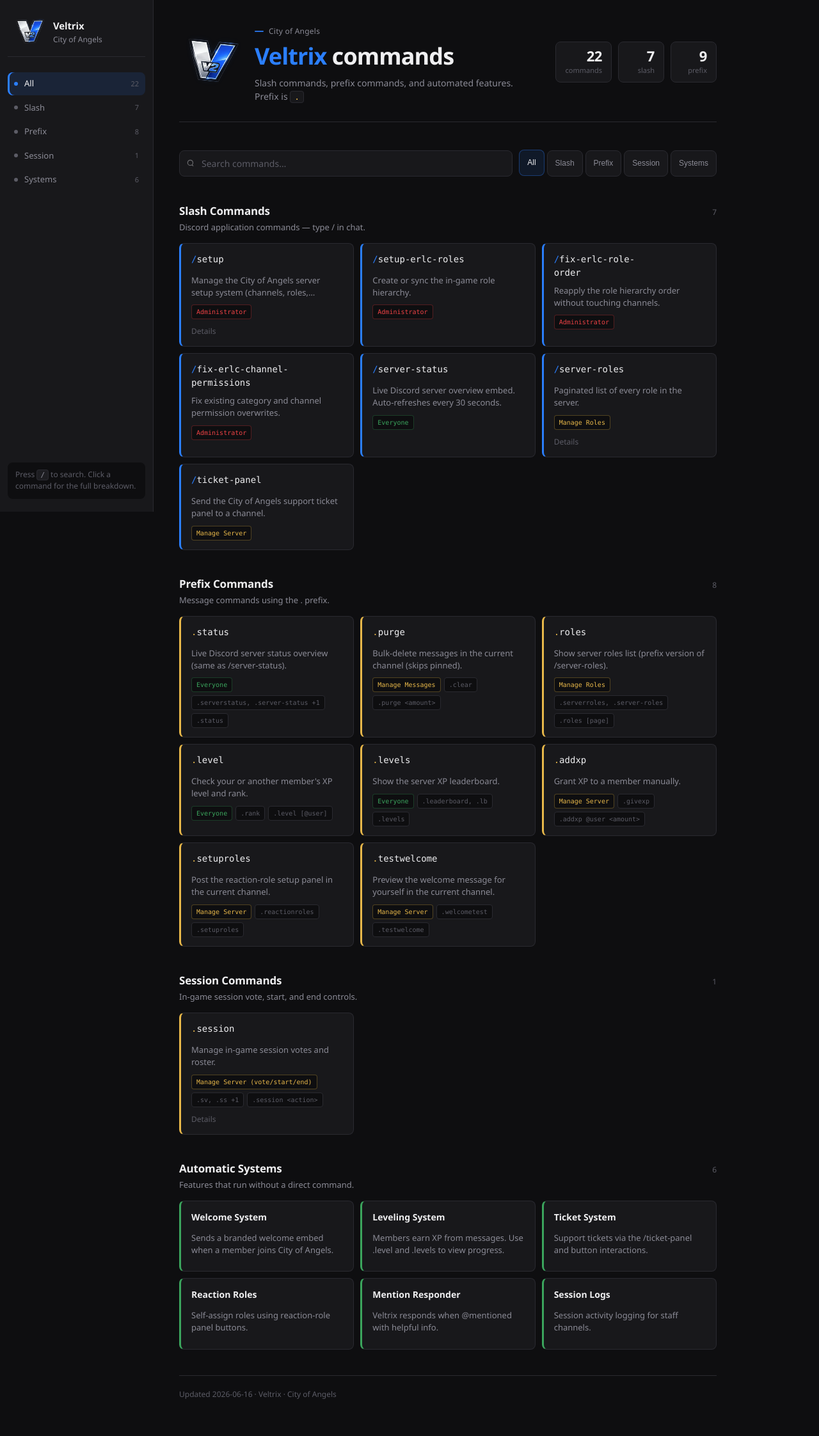
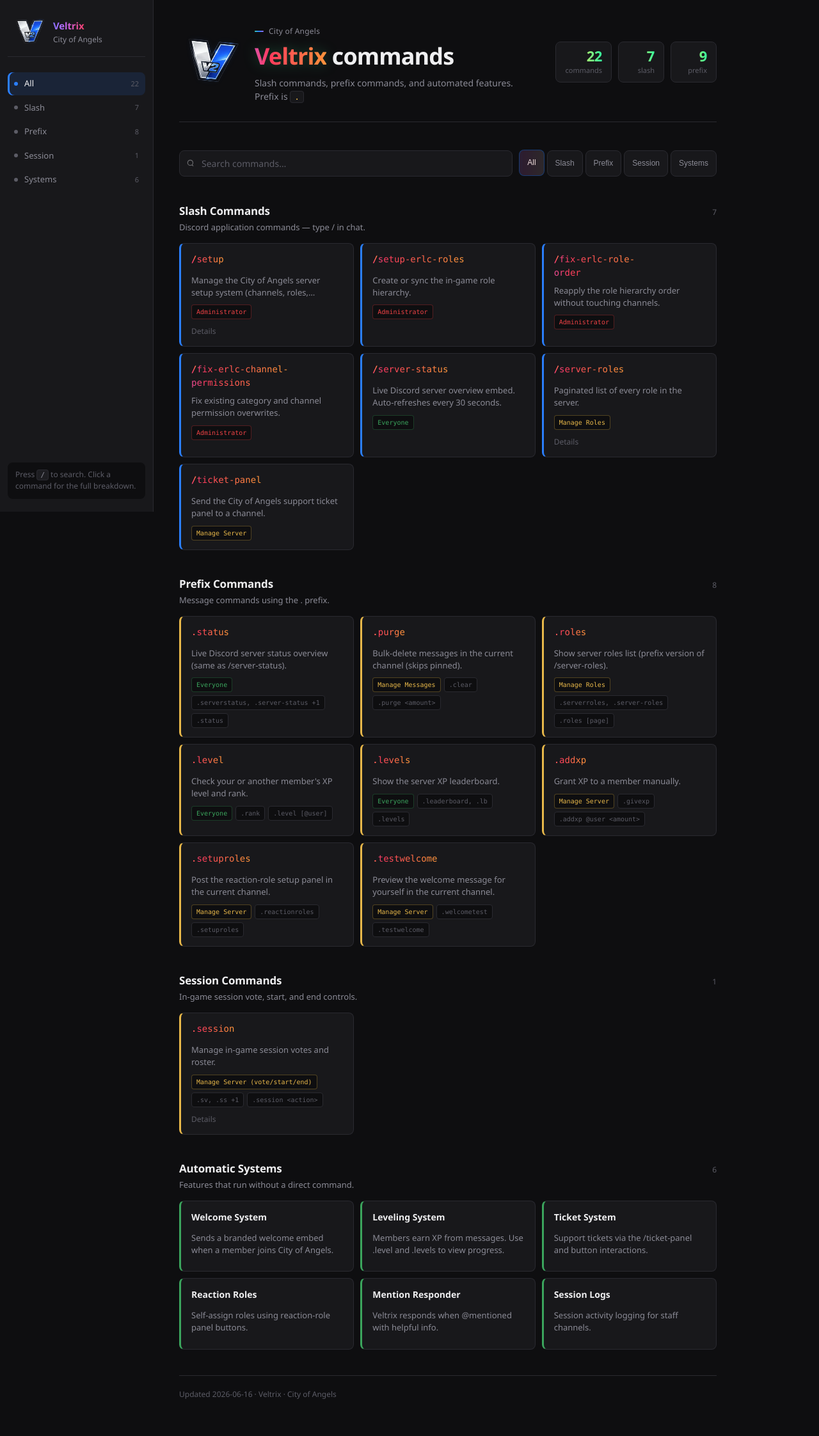
Before and after one commit to Preston155/hangout-website, a PHP site: page / in a window 1280 px wide. Shown: the whole page at 64% size. Run offline with PHP 8.4, Linux system fonts and the light colour scheme.

Commit message:
Add animated RGB gradient text to titles and command names.

```diff
--- a/css/commands.css
+++ b/css/commands.css
@@ -19,6 +19,16 @@
   --font: "Segoe UI Variable", "Segoe UI", system-ui, -apple-system, sans-serif;
   --mono: "Cascadia Code", "Consolas", monospace;
   --ease: cubic-bezier(0.4, 0, 0.2, 1);
+  --rgb-gradient: linear-gradient(
+    90deg,
+    #ff3b5c 0%,
+    #ff8a3d 18%,
+    #ffe14d 36%,
+    #3dff9a 54%,
+    #2b7fff 72%,
+    #b56bff 88%,
+    #ff3b5c 100%
+  );
 }
 
 *, *::before, *::after { box-sizing: border-box; margin: 0; padding: 0; }
@@ -95,6 +105,101 @@ textarea::selection {
 img {
   -webkit-user-drag: none;
   user-select: none;
+}
+
+/* Animated RGB / holographic text */
+.text-rgb,
+.hero h1 span,
+.sidebar__title,
+.stat__val,
+.cmd-name--slash,
+.cmd-name--prefix,
+.modal__cmd--slash,
+.modal__cmd--prefix {
+  background: var(--rgb-gradient);
+  background-size: 400% 100%;
+  -webkit-background-clip: text;
+  background-clip: text;
+  color: transparent;
+  animation: rgb-shift 5s linear infinite;
+}
+
+.cmd-name--slash::before,
+.cmd-name--prefix::before,
+.modal__cmd--slash::before,
+.modal__cmd--prefix::before {
+  background: var(--rgb-gradient);
+  background-size: 400% 100%;
+  -webkit-background-clip: text;
+  background-clip: text;
+  color: transparent;
+  animation: rgb-shift 5s linear infinite;
+}
+
+.hero h1 span {
+  animation: rgb-shift 4s linear infinite, rgb-glow 4s ease-in-out infinite;
+  filter: drop-shadow(0 0 12px rgba(43, 127, 255, 0.15));
+}
+
+.sidebar__title {
+  animation-duration: 7s;
+}
+
+.stat__val {
+  animation-duration: 6s;
+}
+
+.stat:hover .stat__val {
+  animation-duration: 2.5s;
+}
+
+.card:hover .cmd-name--slash,
+.card:hover .cmd-name--prefix,
+.card:hover .cmd-name--slash::before,
+.card:hover .cmd-name--prefix::before {
+  animation-duration: 2.5s;
+}
+
+@keyframes rgb-shift {
+  0% { background-position: 0% 50%; }
+  100% { background-position: 400% 50%; }
+}
+
+@keyframes rgb-glow {
+  0%, 100% { filter: drop-shadow(0 0 8px rgba(255, 59, 92, 0.2)); }
+  33% { filter: drop-shadow(0 0 10px rgba(43, 127, 255, 0.35)); }
+  66% { filter: drop-shadow(0 0 10px rgba(61, 255, 154, 0.25)); }
+}
+
+.hero__label::before {
+  content: "";
+  width: 14px;
+  height: 2px;
+  border-radius: 1px;
+  background: var(--rgb-gradient);
+  background-size: 400% 100%;
+  animation: rgb-shift 3s linear infinite;
+  opacity: 1;
+}
+
+.chip.active {
+  background: rgba(43, 127, 255, 0.1);
+  border-color: rgba(43, 127, 255, 0.35);
+  color: var(--text);
+  transform: translateY(-1px);
+  position: relative;
+  overflow: hidden;
+}
+
+.chip.active::after {
+  content: "";
+  position: absolute;
+  inset: 0;
+  background: var(--rgb-gradient);
+  background-size: 400% 100%;
+  opacity: 0.12;
+  animation: rgb-shift 4s linear infinite;
+  pointer-events: none;
 }
 
 /* instant logo boot (removed when app renders) */
@@ -198,6 +303,7 @@ body.is-ready .boot { display: none; }
   font-size: 15px;
   font-weight: 600;
   letter-spacing: -0.01em;
+  animation-duration: 7s;
 }
 
 .sidebar__sub {
@@ -350,24 +456,11 @@ body.is-ready .boot { display: none; }
   letter-spacing: 0.02em;
 }
 
-.hero__label::before {
-  content: "";
-  width: 14px;
-  height: 2px;
-  border-radius: 1px;
-  background: var(--accent);
-  opacity: 0.85;
-}
-
 .hero h1 {
   font-size: clamp(1.75rem, 3.5vw, 2.25rem);
   font-weight: 600;
   letter-spacing: -0.025em;
   line-height: 1.2;
-}
-
-.hero h1 span {
-  color: var(--accent);
 }
 
 .hero__desc {
@@ -413,7 +506,7 @@ body.is-ready .boot { display: none; }
   font-variant-numeric: tabular-nums;
   letter-spacing: -0.02em;
   line-height: 1;
-  color: var(--text);
+  animation-duration: 6s;
 }
 
 .stat__label {
@@ -504,13 +597,6 @@ body.is-ready .boot { display: none; }
   transform: translateY(0) scale(0.97);
 }
 
-.chip.active {
-  background: rgba(43, 127, 255, 0.1);
-  border-color: rgba(43, 127, 255, 0.35);
-  color: var(--text);
-  transform: translateY(-1px);
-}
-
 /* sections */
 .section {
   margin-bottom: 40px;
@@ -593,10 +679,8 @@ body.is-ready .boot { display: none; }
   font-weight: 500;
 }
 
-.cmd-name--slash { color: var(--text); }
-.cmd-name--slash::before { content: "/"; color: var(--accent); }
-.cmd-name--prefix { color: var(--text); }
-.cmd-name--prefix::before { content: "."; color: var(--prefix); }
+.cmd-name--slash::before { content: "/"; }
+.cmd-name--prefix::before { content: "."; }
 .cmd-name--system { color: var(--text); font-family: var(--font); font-size: 14px; font-weight: 600; }
 
 .card__actions {
@@ -750,8 +834,8 @@ body.is-ready .boot { display: none; }
   margin-bottom: 4px;
 }
 
-.modal__cmd--slash::before { content: "/"; color: var(--accent); }
-.modal__cmd--prefix::before { content: "."; color: var(--prefix); }
+.modal__cmd--slash::before { content: "/"; }
+.modal__cmd--prefix::before { content: "."; }
 
 .modal__body { padding: 12px 20px 20px; }
 
@@ -991,13 +1075,43 @@ body.is-ready .boot { display: none; }
   .hero__logo,
   .sidebar__logo img,
   .sidebar__logo-img,
-  .hero__logo-wrap {
+  .hero__logo-wrap,
+  .hero h1 span,
+  .sidebar__title,
+  .stat__val,
+  .cmd-name--slash,
+  .cmd-name--prefix,
+  .cmd-name--slash::before,
+  .cmd-name--prefix::before,
+  .modal__cmd--slash,
+  .modal__cmd--prefix,
+  .modal__cmd--slash::before,
+  .modal__cmd--prefix::before,
+  .hero__label::before,
+  .chip.active::after {
     animation: none !important;
-    transform: scale(1.35);
   }
 
-  .sidebar__logo img,
-  .sidebar__logo-img {
-    transform: scale(1.45);
+  .hero h1 span,
+  .sidebar__title,
+  .stat__val,
+  .cmd-name--slash,
+  .cmd-name--prefix,
+  .modal__cmd--slash,
+  .modal__cmd--prefix {
+    background: none;
+    color: var(--accent);
+    -webkit-background-clip: unset;
+    background-clip: unset;
+    filter: none;
+  }
+
+  .cmd-name--prefix,
+  .modal__cmd--prefix {
+    color: var(--prefix);
+  }
+
+  .stat__val {
+    color: var(--text);
   }
 }
--- a/index.html
+++ b/index.html
@@ -10,7 +10,7 @@
     <link rel="preload" href="data/bot-commands.json?v=9" as="fetch" crossorigin />
     <link rel="icon" href="assets/favicon-32.png?v=8" type="image/png" sizes="32x32" />
     <link rel="apple-touch-icon" href="assets/veltrix-logo-256.webp?v=8" />
-    <link rel="stylesheet" href="css/commands.css?v=12" />
+    <link rel="stylesheet" href="css/commands.css?v=13" />
   </head>
   <body>
     <div id="boot" class="boot" aria-hidden="true">
--- a/public/index.html
+++ b/public/index.html
@@ -10,7 +10,7 @@
     <link rel="preload" href="data/bot-commands.json?v=9" as="fetch" crossorigin />
     <link rel="icon" href="assets/favicon-32.png?v=8" type="image/png" sizes="32x32" />
     <link rel="apple-touch-icon" href="assets/veltrix-logo-256.webp?v=8" />
-    <link rel="stylesheet" href="css/commands.css?v=12" />
+    <link rel="stylesheet" href="css/commands.css?v=13" />
   </head>
   <body>
     <div id="boot" class="boot" aria-hidden="true">
```
Also changed, not shown: public/css/commands.css (+146 -32 lines).
